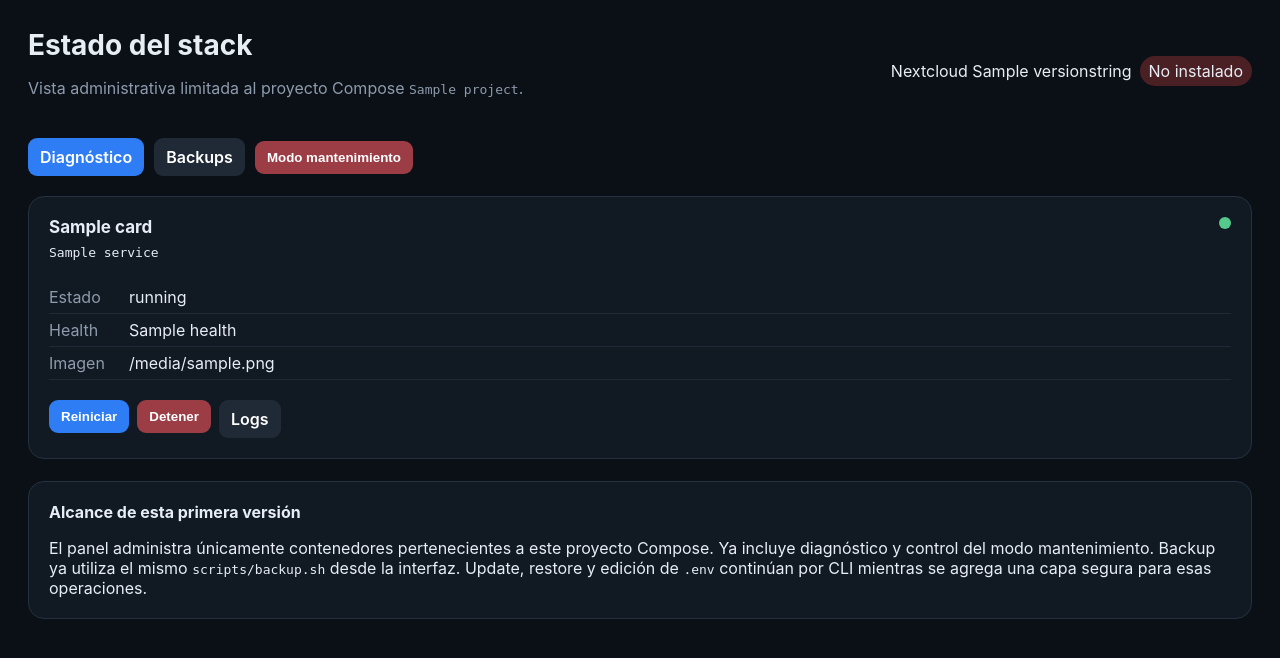
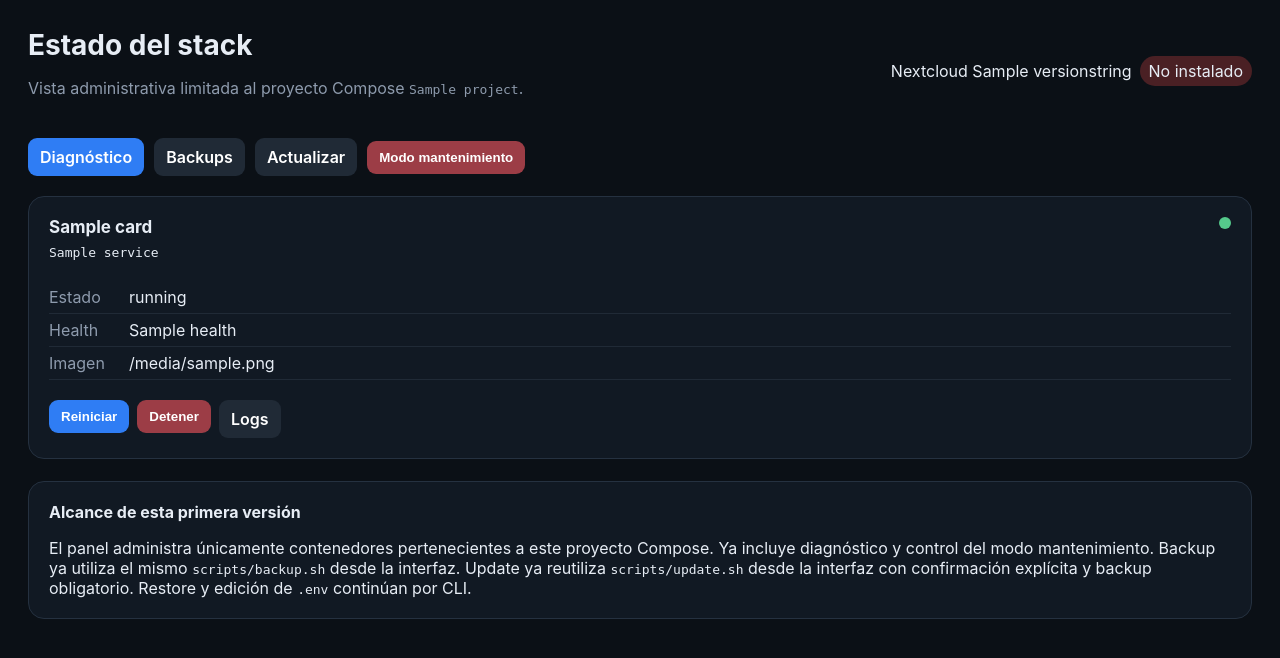
Before and after one commit to Destripador/docker-nextcloud-onlyoffice, a Flask app: template manager/templates/dashboard.html in a window 1280 px wide. Shown: the part 64-722 px from the top of the page. Run offline with Flask 3, Linux system fonts and the light colour scheme; the template is opened without the code that fills it: most values are stand-ins (such as "Sample title", 1, 10 or a date in 2020); parts of the project's set-up code (start-up, migrations or seed data) failed here and were passed over.

Commit message:
feat(manager): link update administration from dashboard

```diff
--- a/manager/templates/dashboard.html
+++ b/manager/templates/dashboard.html
@@ -17,6 +17,7 @@
 <section class="toolbar">
   <a class="button" href="{{ url_for('diagnostics_view') }}">Diagnóstico</a>
   <a class="button ghost" href="{{ url_for('backups_view') }}">Backups</a>
+  <a class="button ghost" href="{{ url_for('updates_view') }}">Actualizar</a>
   {% if nc %}
     {% if nc.maintenance %}
     <form method="post" action="{{ url_for('maintenance_action', state='off') }}">
@@ -73,6 +74,6 @@
 
 <section class="notice">
   <strong>Alcance de esta primera versión</strong>
-  <p>El panel administra únicamente contenedores pertenecientes a este proyecto Compose. Ya incluye diagnóstico y control del modo mantenimiento. Backup ya utiliza el mismo <code>scripts/backup.sh</code> desde la interfaz. Update, restore y edición de <code>.env</code> continúan por CLI mientras se agrega una capa segura para esas operaciones.</p>
+  <p>El panel administra únicamente contenedores pertenecientes a este proyecto Compose. Ya incluye diagnóstico y control del modo mantenimiento. Backup ya utiliza el mismo <code>scripts/backup.sh</code> desde la interfaz. Update ya reutiliza <code>scripts/update.sh</code> desde la interfaz con confirmación explícita y backup obligatorio. Restore y edición de <code>.env</code> continúan por CLI.</p>
 </section>
 {% endblock %}
```
